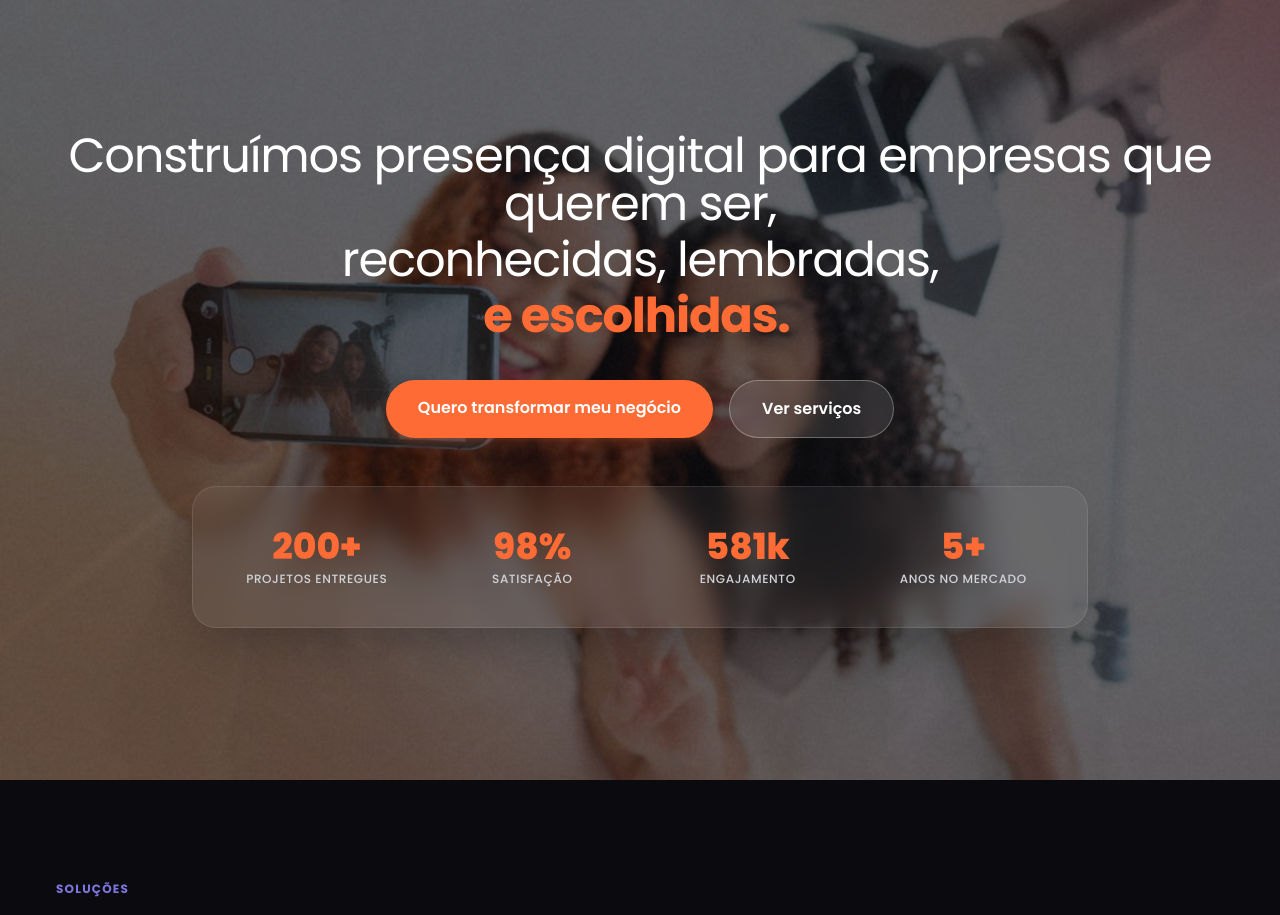
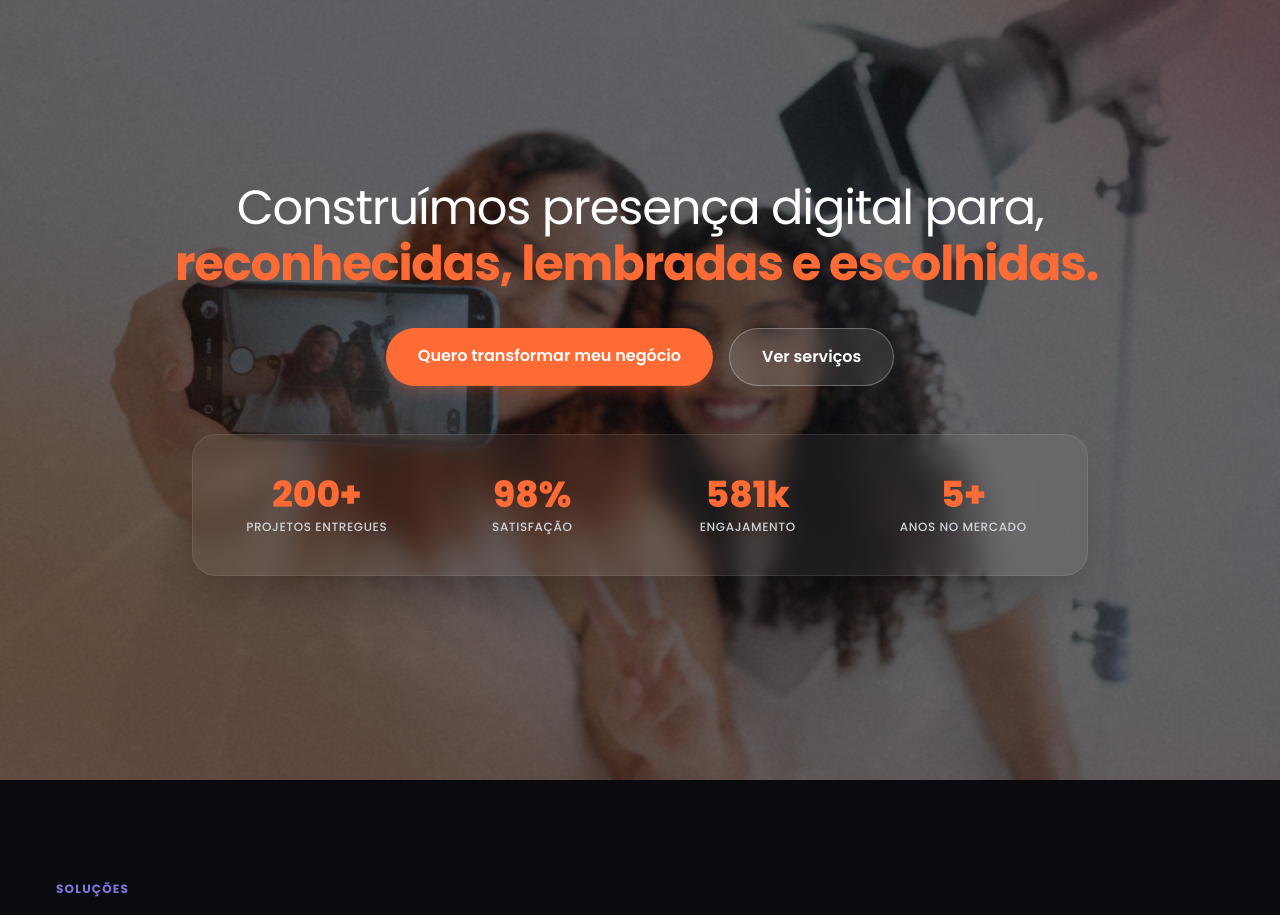
Before and after one commit to donizeteq/creatoriistudio, a React (Vite) app: page / in a window 1280 px wide. Shown: the part 820-1735 px from the top of the page. Built offline with nearby package versions, Linux system fonts and the light colour scheme; the HTML template or start-up script is replaced by a standard one.

Commit message:
style(ui): posicionar vírgula em 'para,' mantendo efeito original na 2a linha

```diff
--- a/src/pages/Index.tsx
+++ b/src/pages/Index.tsx
@@ -126,13 +126,10 @@ const Index = () => {
               <div className="flex flex-col items-center text-center reveal">
                 <h2 className="text-2xl md:text-4xl lg:text-5xl tracking-tight leading-relaxed mb-10 text-center">
                   <span className="block font-poppins text-white mb-2">
-                    Construímos presença digital para empresas que querem ser,
-                  </span>
-                  <span className="block font-poppins text-white mb-2">
-                    reconhecidas, lembradas,
+                    Construímos presença digital para,
                   </span>
                   <span className="block font-poppins font-bold text-[#FF6B35] typewriter-effect">
-                    e escolhidas.
+                    reconhecidas, lembradas e escolhidas.
                   </span>
                 </h2>
 
```
